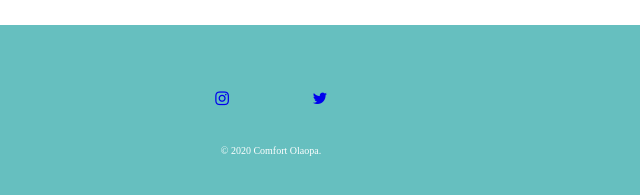
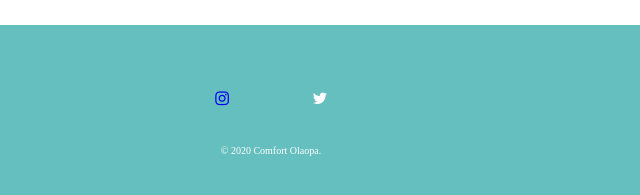
Before and after one commit to comfort03/CV, a plain HTML site: page index.html in a window 1280 px wide. Shown: the part 2603-2798 px from the top of the page, 369-1009 px from the left. Drawn offline with Linux system fonts and the light colour scheme; a web font is replaced by a local one.

Commit message:
Update styles.css

```diff
--- a/css/styles.css
+++ b/css/styles.css
@@ -152,3 +152,7 @@ hr {
 .fa:hover {
     opacity: 0.7;
   }
+
+.fa-twitter{
+  color: white;
+}
```
